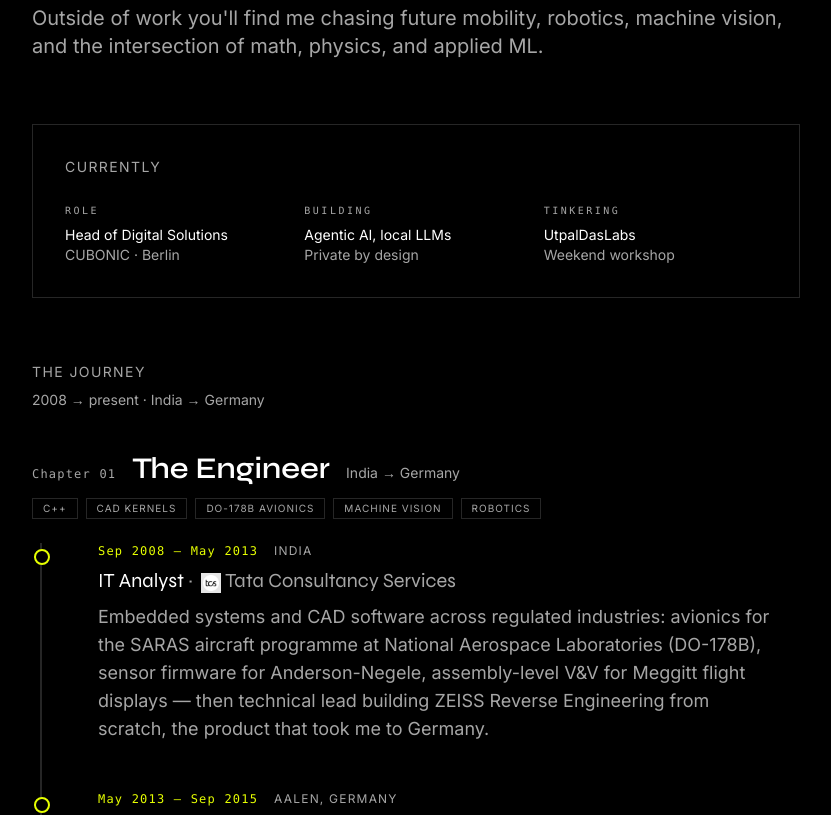
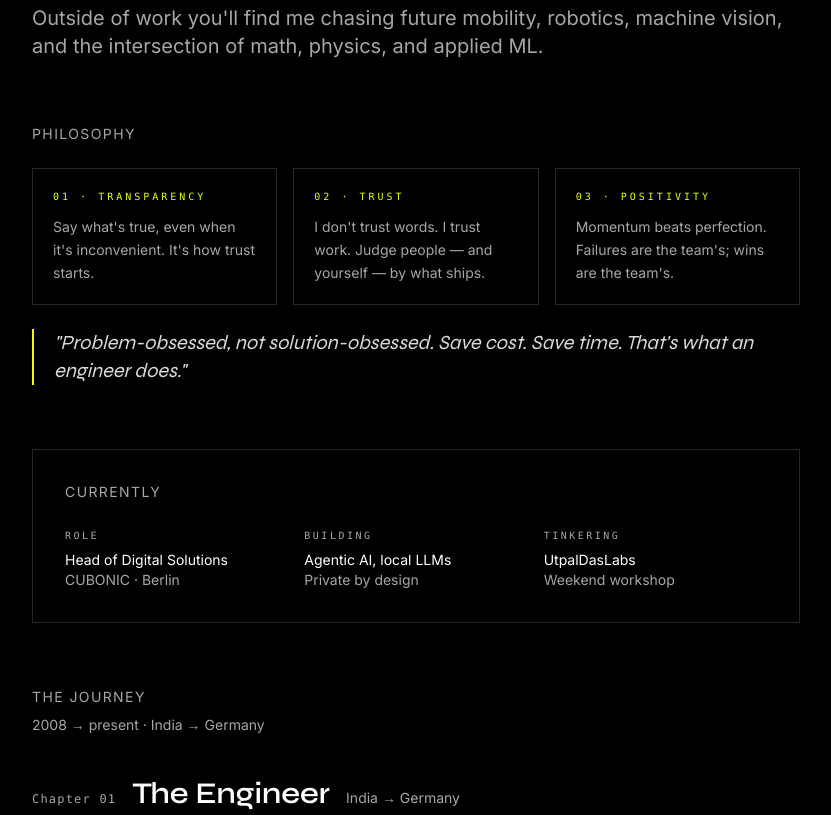
Before and after one commit to UtpalDasLabs/UtpalDasLabs.github.io, a React (Vite) app: page /about in a window 1280 px wide. Shown: the part 680-1495 px from the top of the page, without its empty margins (96-927 px from the left). Built offline with nearby package versions, Linux system fonts and the light colour scheme; the HTML template or start-up script is replaced by a standard one.

Commit message:
Changes
Co-authored-by: UtpalDasLabs <289661386+UtpalDasLabs@users.noreply.github.com>

```diff
--- a/src/pages/About.tsx
+++ b/src/pages/About.tsx
@@ -95,6 +95,33 @@ const About = () => {
                 machine vision, and the intersection of math, physics, and applied ML.
               </p>
             </div>
+          </div>
+
+          {/* Philosophy — three pillars */}
+          <div
+            className="animate-fade-in-up"
+            style={{ animationDelay: "0.12s" }}
+          >
+            <p className="text-label mb-6">Philosophy</p>
+            <div className="grid grid-cols-1 gap-4 md:grid-cols-3">
+              {siteCopy.pillars.map((p, i) => (
+                <div
+                  key={p.title}
+                  className="border border-separator p-5 transition-colors hover:border-accent/60"
+                >
+                  <p className="mb-3 font-mono text-[10px] uppercase tracking-[0.3em] text-accent">
+                    0{i + 1} · {p.title}
+                  </p>
+                  <p className="text-sm leading-relaxed text-muted-foreground">
+                    {p.note}
+                  </p>
+                </div>
+              ))}
+            </div>
+            <blockquote className="mt-6 border-l-2 border-accent pl-5 font-display text-lg italic leading-snug text-foreground/85 md:text-xl">
+              "Problem-obsessed, not solution-obsessed. Save cost. Save time.
+              That's what an engineer does."
+            </blockquote>
           </div>
 
           {/* Currently — signature card */}
```
